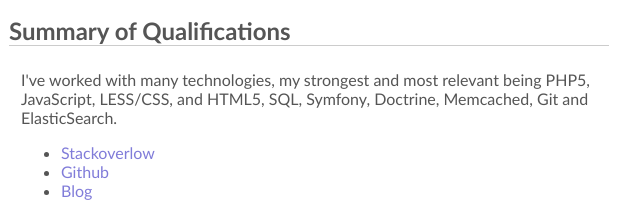
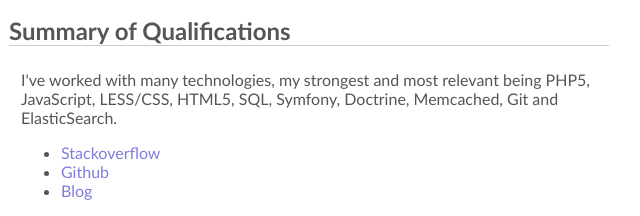
Before and after one commit to jdart/jdart.github.io, a plain HTML site: page index.html in a window 1280 px wide. Shown: the part 222-438 px from the top of the page, 331-971 px from the left. Drawn offline with Linux system fonts and the light colour scheme.

Commit message:
Update index.html
addressed some typos

```diff
--- a/index.html
+++ b/index.html
@@ -60,10 +60,10 @@
 			<h2>Summary of Qualifications</h2>
 			<div class="details">
 				<p>
-					I've worked with many technologies, my strongest and most relevant being PHP5, JavaScript, LESS/CSS, and HTML5, SQL, Symfony, Doctrine, Memcached, Git and ElasticSearch.
+					I've worked with many technologies, my strongest and most relevant being PHP5, JavaScript, LESS/CSS, HTML5, SQL, Symfony, Doctrine, Memcached, Git and ElasticSearch.
 				</p>
 				<ul>
-					<li><a href="http://stackoverflow.com/users/143145/camomilecase">Stackoverlow</a></li>
+					<li><a href="http://stackoverflow.com/users/143145/camomilecase">Stackoverflow</a></li>
 					<li><a href="https://github.com/jdart">Github<a/></li>
 					<li><a href="http://metricmarketing.ca/blog/author/jonathan-dart">Blog</a></li>
 				</ul>
```
